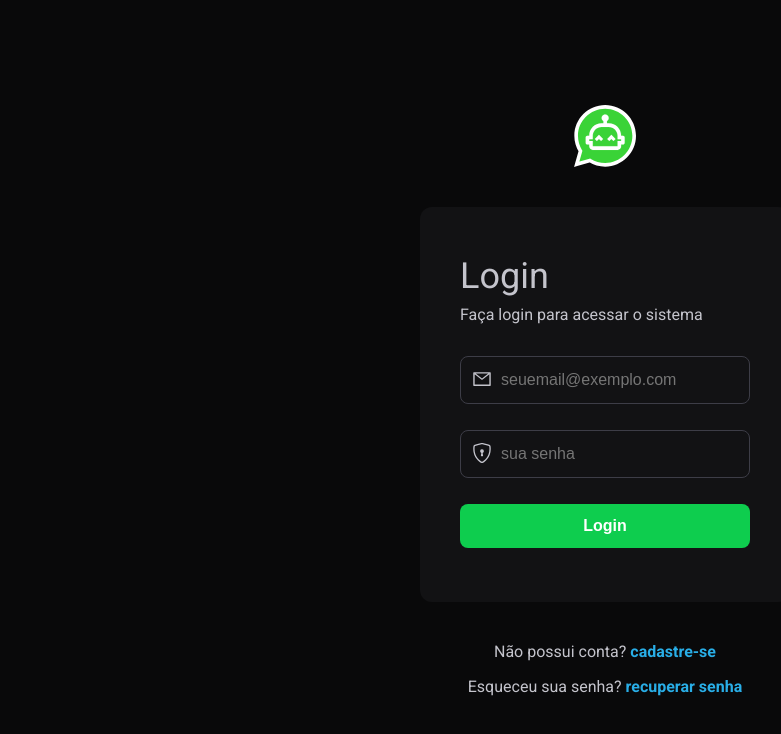
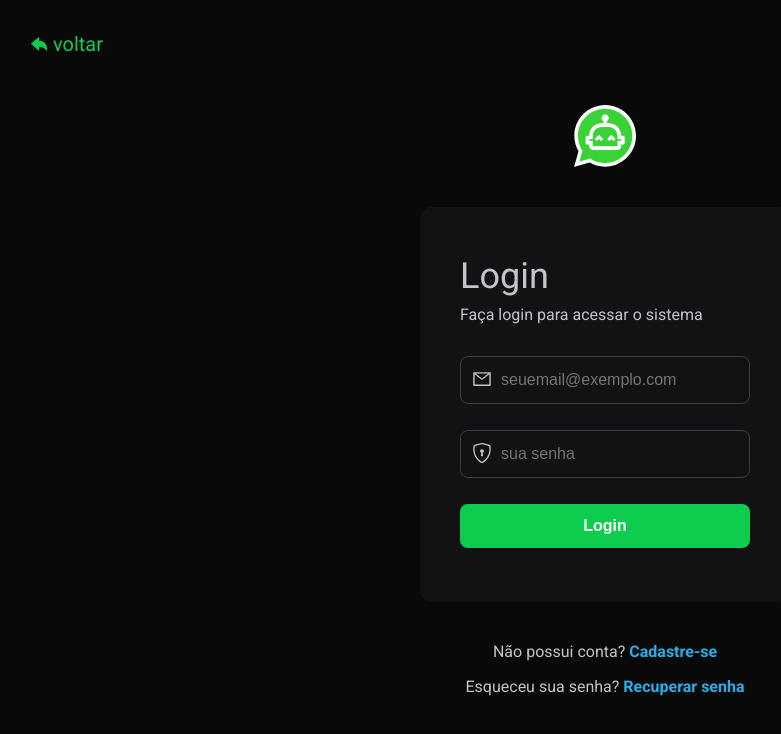
Before and after one commit to EddyPBR/ws-sender, a Next.js app in the folder web/: page /login in a window 1280 px wide. Shown: the top 734 px of the page, without its empty margins (35-816 px from the left). Built offline with nearby package versions, Linux system fonts and the light colour scheme.

Commit message:
feat(web): adjusting links in all web project

```diff
--- a/web/src/pages/login/index.tsx
+++ b/web/src/pages/login/index.tsx
@@ -1,8 +1,10 @@
 import type { NextPage } from "next";
 import Head from "next/head";
 import Image from "next/image";
+import Link from "next/link";
 import { AiOutlineMail } from "react-icons/ai";
 import { BsShieldLock } from "react-icons/bs";
+import { Backlink } from "@components/Backlink";
 
 import { Content, Box, LoginForm, OtherSection } from "./styles";
 
@@ -12,6 +14,8 @@ const Login: NextPage = () => {
       <Head>
         <title>Login | WAS</title>
       </Head>
+
+      <Backlink href="/" />
 
       <div className="container">
         <Content>
@@ -45,16 +49,20 @@ const Login: NextPage = () => {
           <OtherSection>
             <span>
               Não possui conta?
-              <a href="#">
-                cadastre-se
-              </a>
+              <Link href="/registrar" passHref={true}>
+                <a>
+                  Cadastre-se
+                </a>
+              </Link>
             </span>
 
             <span>
               Esqueceu sua senha?
-              <a href="#">
-                recuperar senha
-              </a>
+              <Link href="/recuperar" passHref={true}>
+                <a>
+                  Recuperar senha
+                </a>
+              </Link>
             </span>
           </OtherSection>
         </Content>
```
Also changed, not shown: web/src/pages/index.tsx (+11 -7 lines).
